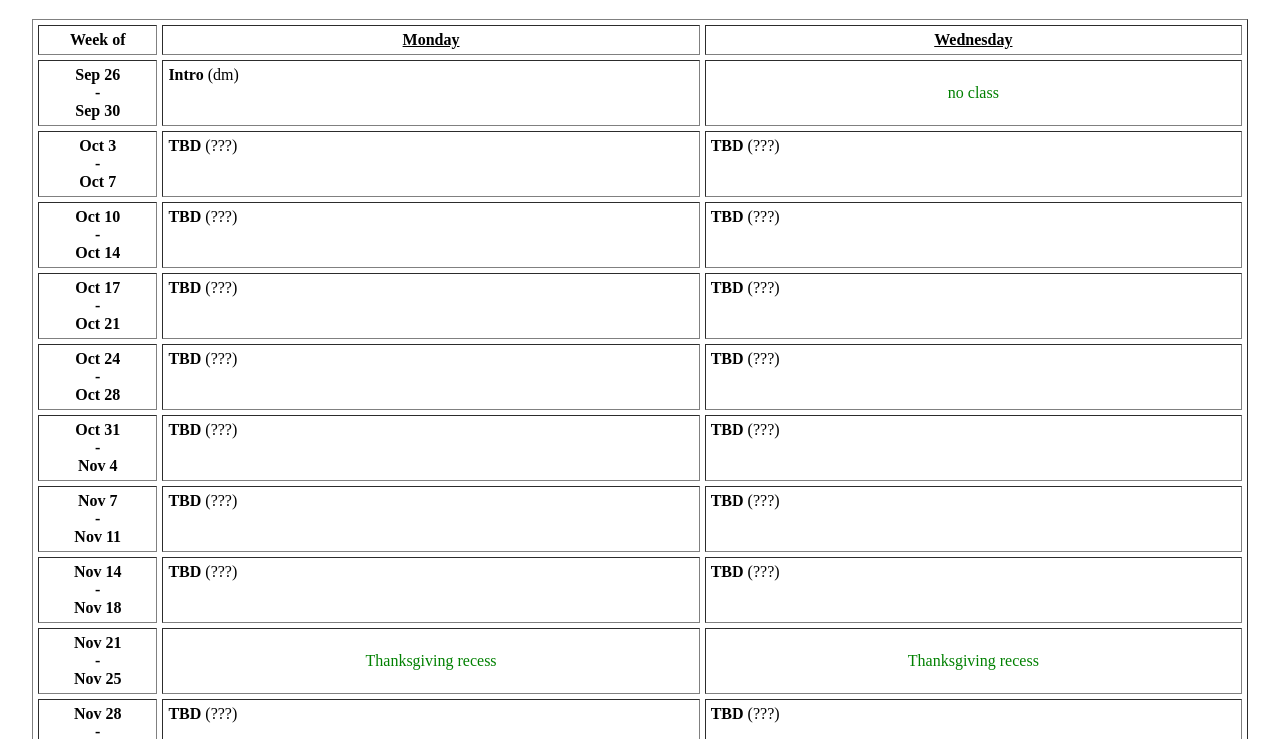
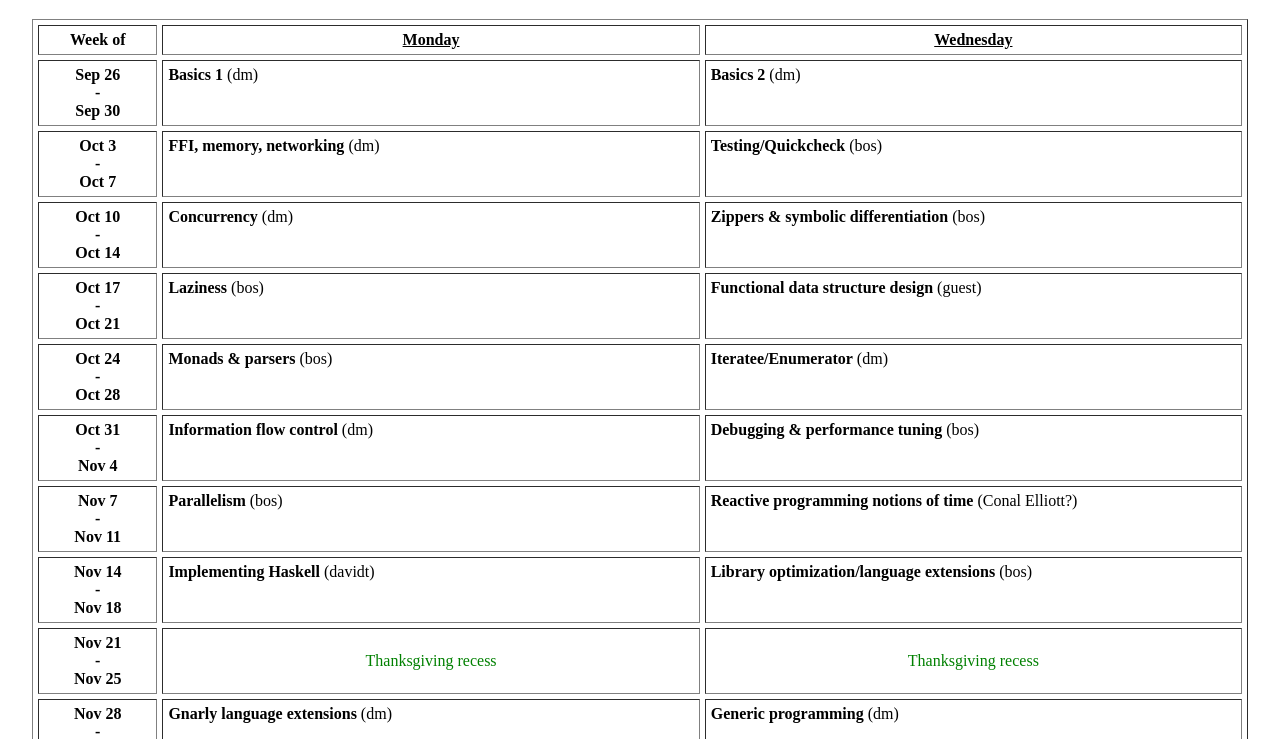
Before and after one commit to bos/stanford-cs240h, a plain HTML site: page www/sched/index.html in a window 1280 px wide. Shown: the part 61-800 px from the top of the page. Drawn offline with Linux system fonts and the light colour scheme.

Commit message:
syllabus

```diff
--- a/www/sched/index.html
+++ b/www/sched/index.html
@@ -39,11 +39,11 @@ Sep 30<br>
 </td>
 
 <td class="sylcol" valign=top>
-<b>Intro</b> (dm)<br>
+<b>Basics 1</b> (dm)<br>
 </td>
 
-<td class="noclass">
-no class<br>
+<td class="sylcol" valign=top>
+<b>Basics 2</b> (dm)<br>
 </td>
 </tr>
 
@@ -55,11 +55,11 @@ Oct  7<br>
 </td>
 
 <td class="sylcol" valign=top>
-<b>TBD</b> (???)<br>
+<b>FFI, memory, networking</b> (dm)<br>
 </td>
 
 <td class="sylcol" valign=top>
-<b>TBD</b> (???)<br>
+<b>Testing/Quickcheck</b> (bos)<br>
 </td>
 </tr>
 
@@ -71,11 +71,11 @@ Oct 14<br>
 </td>
 
 <td class="sylcol" valign=top>
-<b>TBD</b> (???)<br>
+<b>Concurrency</b> (dm)<br>
 </td>
 
 <td class="sylcol" valign=top>
-<b>TBD</b> (???)<br>
+<b>Zippers &amp; symbolic differentiation</b> (bos)<br>
 </td>
 </tr>
 
@@ -87,11 +87,11 @@ Oct 21<br>
 </td>
 
 <td class="sylcol" valign=top>
-<b>TBD</b> (???)<br>
+<b>Laziness</b> (bos)<br>
 </td>
 
 <td class="sylcol" valign=top>
-<b>TBD</b> (???)<br>
+<b>Functional data structure design</b> (guest)<br>
 </td>
 </tr>
 
@@ -103,11 +103,11 @@ Oct 28<br>
 </td>
 
 <td class="sylcol" valign=top>
-<b>TBD</b> (???)<br>
+<b>Monads &amp; parsers</b> (bos)<br>
 </td>
 
 <td class="sylcol" valign=top>
-<b>TBD</b> (???)<br>
+<b>Iteratee/Enumerator</b> (dm)<br>
 </td>
 </tr>
 
@@ -119,11 +119,11 @@ Nov  4<br>
 </td>
 
 <td class="sylcol" valign=top>
-<b>TBD</b> (???)<br>
+<b>Information flow control</b> (dm)<br>
 </td>
 
 <td class="sylcol" valign=top>
-<b>TBD</b> (???)<br>
+<b>Debugging &amp; performance tuning</b> (bos)<br>
 </td>
 </tr>
 
@@ -135,11 +135,11 @@ Nov 11<br>
 </td>
 
 <td class="sylcol" valign=top>
-<b>TBD</b> (???)<br>
+<b>Parallelism</b> (bos)<br>
 </td>
 
 <td class="sylcol" valign=top>
-<b>TBD</b> (???)<br>
+<b>Reactive programming notions of time</b> (Conal Elliott?)<br>
 </td>
 </tr>
 
@@ -151,11 +151,11 @@ Nov 18<br>
 </td>
 
 <td class="sylcol" valign=top>
-<b>TBD</b> (???)<br>
+<b>Implementing Haskell</b> (davidt)<br>
 </td>
 
 <td class="sylcol" valign=top>
-<b>TBD</b> (???)<br>
+<b>Library optimization/language extensions</b> (bos)<br>
 </td>
 </tr>
 
@@ -183,11 +183,11 @@ Dec  2<br>
 </td>
 
 <td class="sylcol" valign=top>
-<b>TBD</b> (???)<br>
+<b>Gnarly language extensions</b> (dm)<br>
 </td>
 
 <td class="sylcol" valign=top>
-<b>TBD</b> (???)<br>
+<b>Generic programming</b> (dm)<br>
 </td>
 </tr>
 
@@ -199,11 +199,11 @@ Dec  9<br>
 </td>
 
 <td class="sylcol" valign=top>
-<b>TBD</b> (???)<br>
+<b>Guest lecture</b> (xxx)<br>
 </td>
 
 <td class="sylcol" valign=top>
-<b>TBD</b> (???)<br>
+<b>Real-world Haskell</b> (bos)<br>
 </td>
 </tr>
 
```
Also changed, not shown: www/sched/sched.html (+20 -28 lines).
